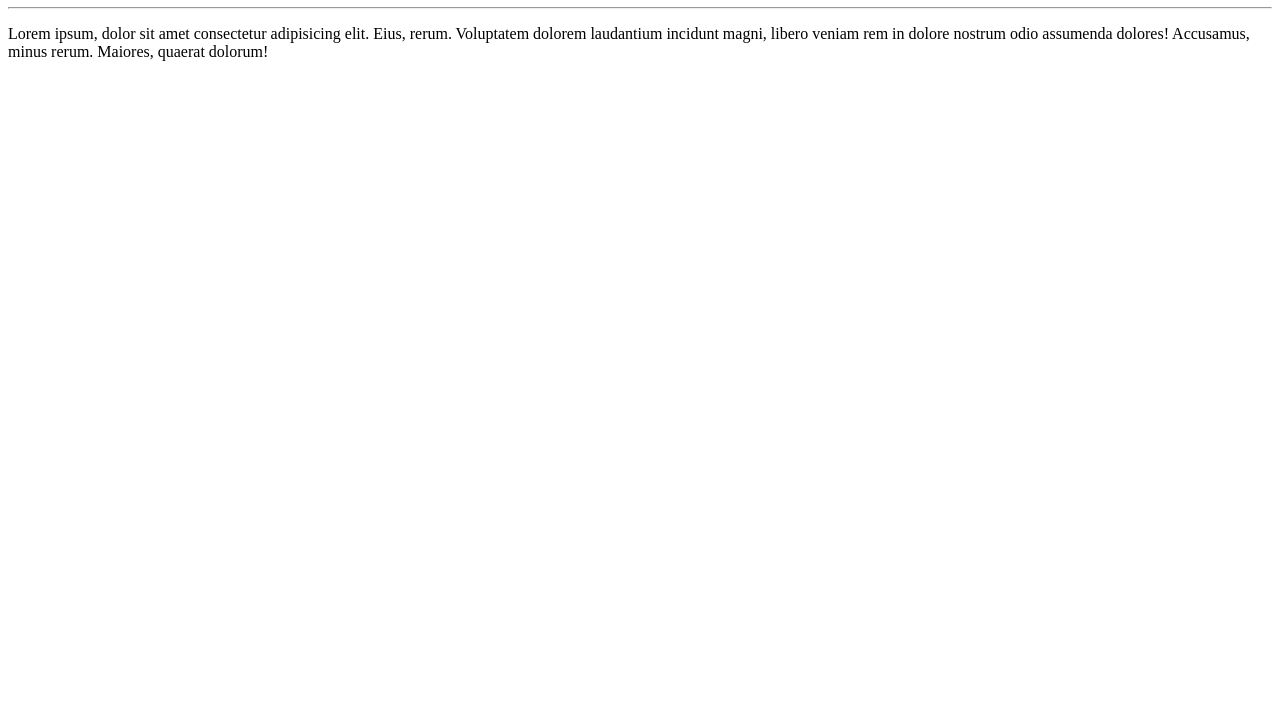
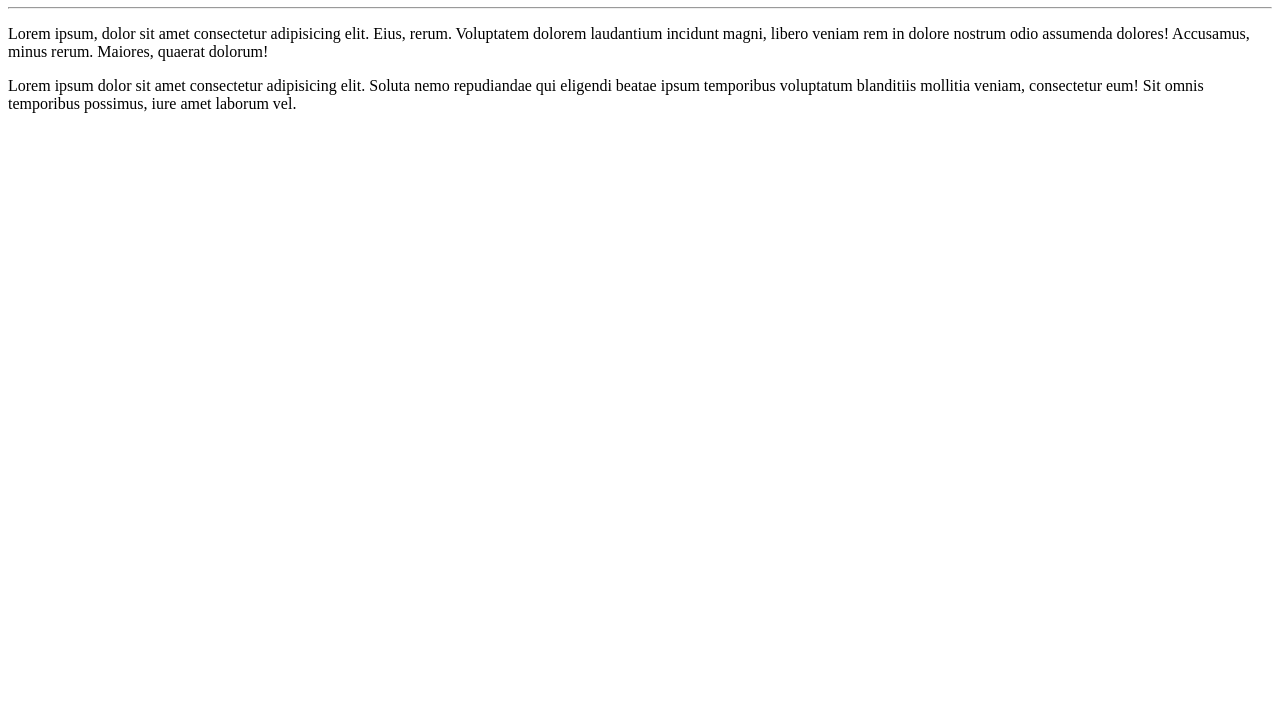
Before and after one commit to Carlos-niell/Ola-mundo, a plain HTML site: page site-exemplo/index.html in a window 1280 px wide. Shown: the part 73-800 px from the top of the page. Drawn offline with Linux system fonts and the light colour scheme.

Commit message:
Adicionei uma paragrafo

```diff
--- a/site-exemplo/index.html
+++ b/site-exemplo/index.html
@@ -10,5 +10,6 @@
     <h1>Ola,mundo</h1>
     <hr>
     <p>Lorem ipsum, dolor sit amet consectetur adipisicing elit. Eius, rerum. Voluptatem dolorem laudantium incidunt magni, libero veniam rem in dolore nostrum odio assumenda dolores! Accusamus, minus rerum. Maiores, quaerat dolorum!</p>
+    <p>Lorem ipsum dolor sit amet consectetur adipisicing elit. Soluta nemo repudiandae qui eligendi beatae ipsum temporibus voluptatum blanditiis mollitia veniam, consectetur eum! Sit omnis temporibus possimus, iure amet laborum vel.</p>
 </body>
 </html>
```
